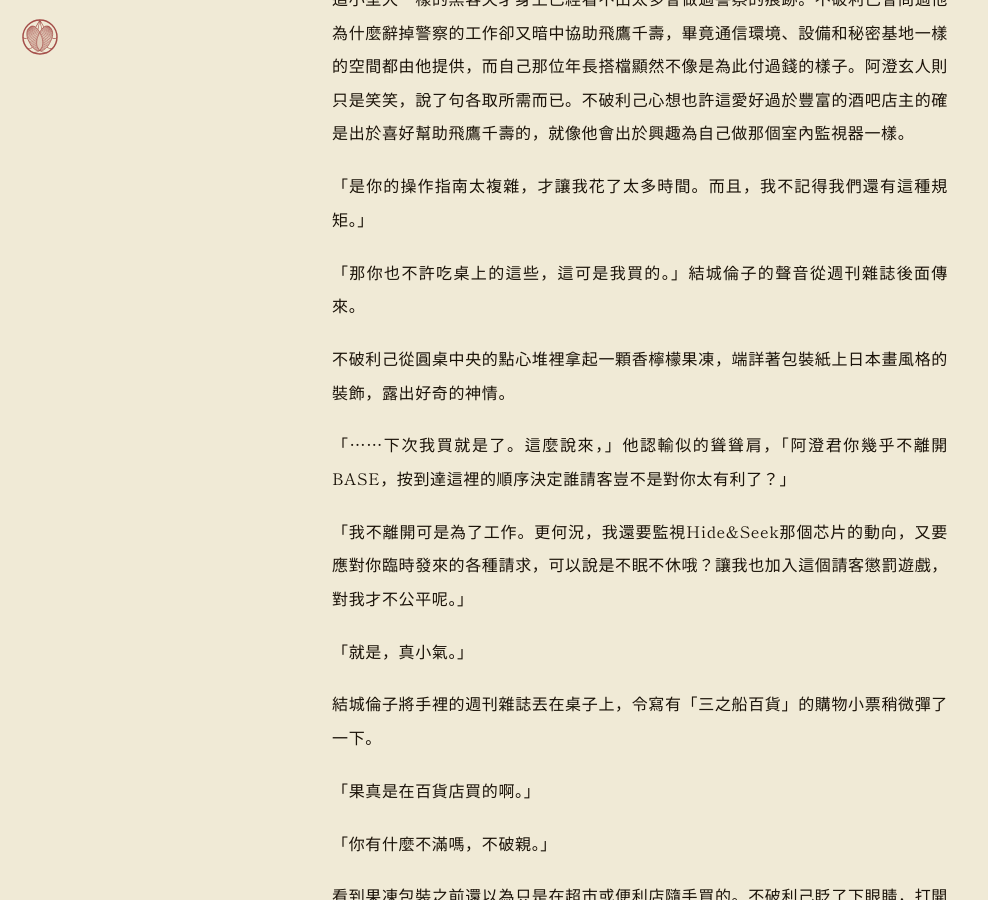
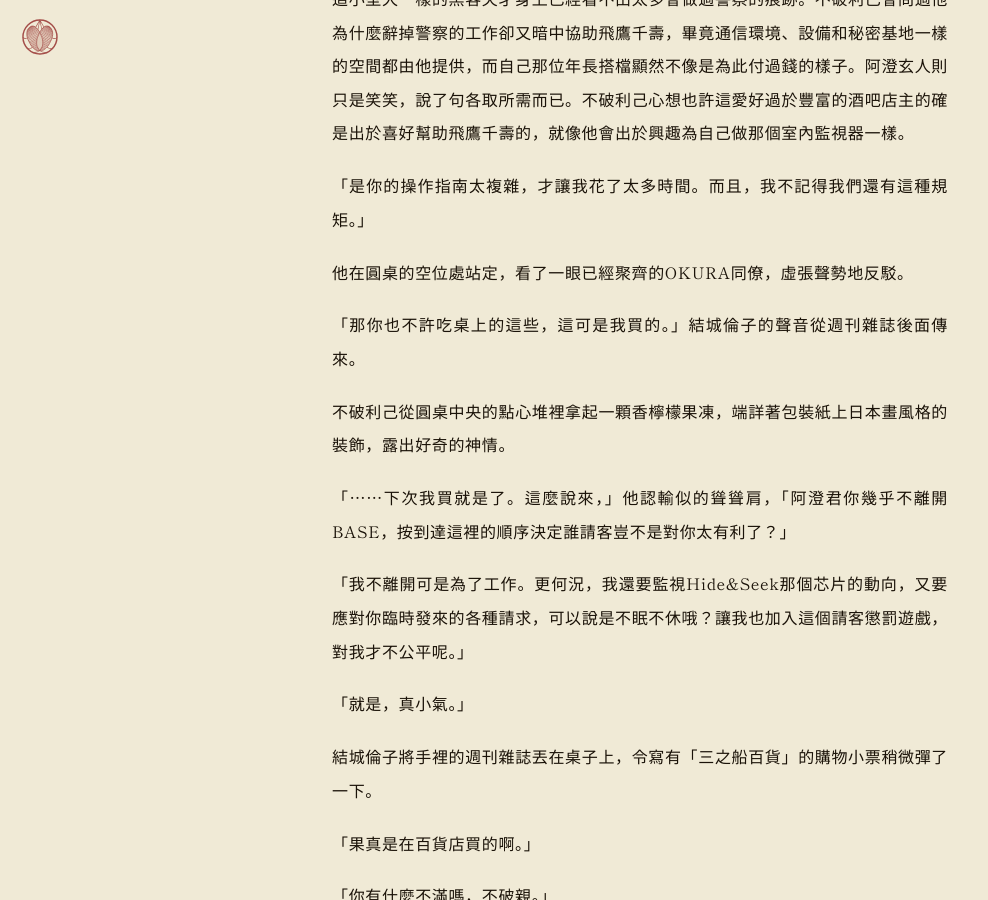
Before and after one commit to AriaYura/eternalnessstudy, a Jekyll site: the page built from posts/takeyabunotsuki/t-01.md, in a window 1280 px wide and 900 px high, scrolled down 5719 px. Shown: the whole window, without its empty margins (0-988 px from the left). Built offline with Jekyll 4.4.1, drawn with Linux system fonts in a browser that asks for light colours; some web fonts are replaced.

Commit message:
small fix t-01-02 0722

```diff
--- a/posts/takeyabunotsuki/t-01.md
+++ b/posts/takeyabunotsuki/t-01.md
@@ -105,6 +105,8 @@ Hide&Seek是警視廳內的秘密組織，或者用組織內成員的話來描
 
 「是你的操作指南太複雜，才讓我花了太多時間。而且，我不記得我們還有這種規矩。」
 
+他在圓桌的空位處站定，看了一眼已經聚齊的OKURA同僚，虛張聲勢地反駁。
+
 「那你也不許吃桌上的這些，這可是我買的。」結城倫子的聲音從週刊雜誌後面傳來。
 
 不破利己從圓桌中央的點心堆裡拿起一顆香檸檬果凍，端詳著包裝紙上日本畫風格的裝飾，露出好奇的神情。
@@ -208,7 +210,6 @@ Hide&Seek是警視廳內的秘密組織，或者用組織內成員的話來描
 鷲澤泰造縮起下巴，壓出兩層摺子，瞪了不破利己一眼。
 
 
-
 「那，你之前說的動機呢？」吉岡雷小心翼翼地轉回話題，「比如要找出十年前的犯人、還有從加勢警視正身上奪走芯片之類的。」
 
 「作為殺人動機不成立。」
```
